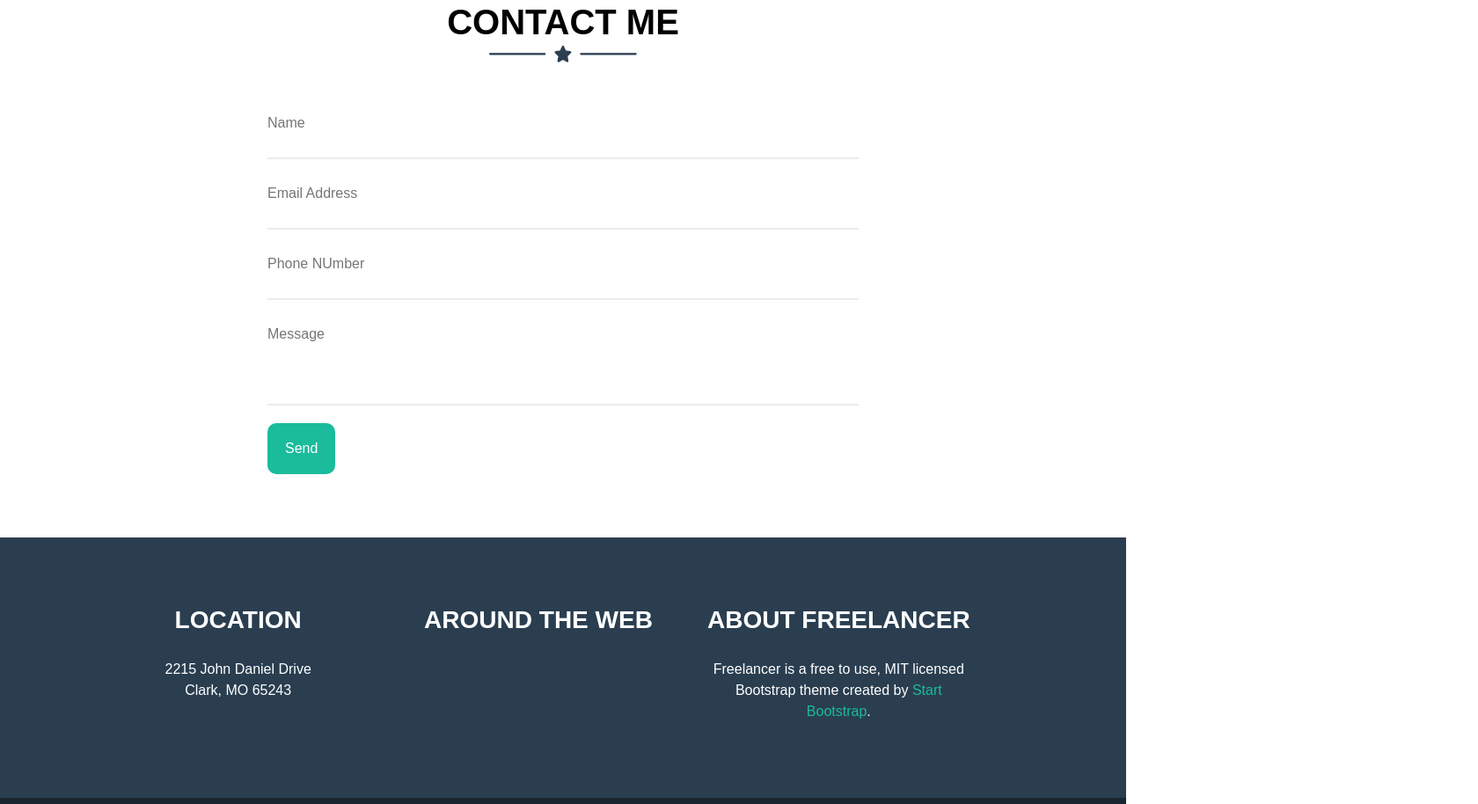
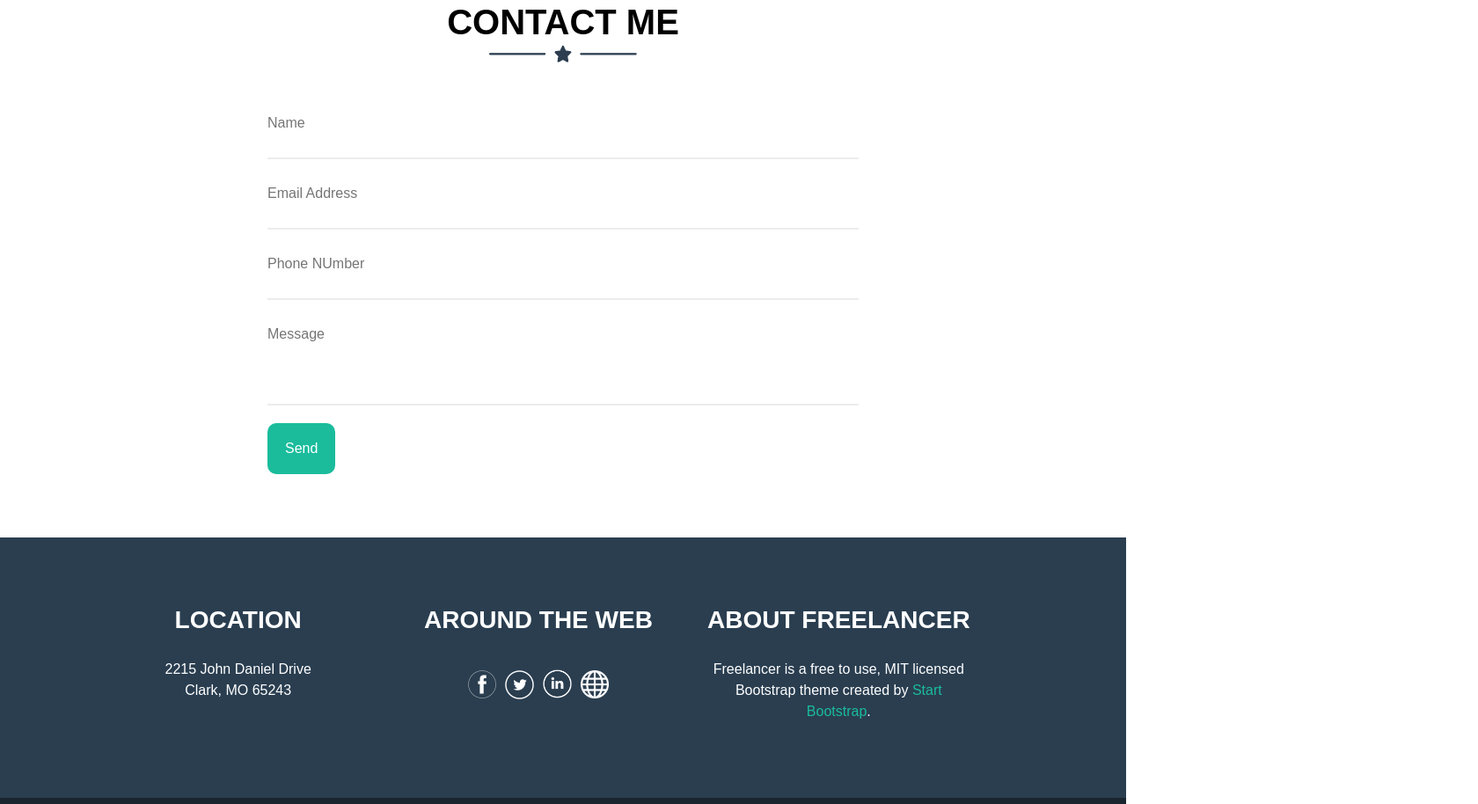
Before and after one commit to EunicaMuchie/webassgnment1, a plain HTML site: page index.html in a window 1280 px wide. Shown: the part 1886-2800 px from the top of the page at 88% size, 1680 px wide, since content can reach past the window. Drawn offline with Linux system fonts and the light colour scheme.

Commit message:
update to html footer nav icons and header stying

```diff
--- a/css/style.css
+++ b/css/style.css
@@ -1,8 +1,8 @@
 body{margin:0; padding:0; overflow-x: hidden!important;}
 
-header{width:auto; background-color:rgb(44, 62, 80);position:absolute; z-index:99; top:0; left:0; padding:20px 200px; overflow-x:hidden;}
+header{width:100vw; background-color:rgb(44, 62, 80);position:absolute; z-index:99; top:0; left:0; padding:20px 200px; overflow-x:hidden;}
  header h3{display:inline; font-family:arial; color: rgb(255, 255, 255); font-size: 22px;}
-header .links{display:inline; float:right; right:0px; margin-left:368.3px;}
+header .links{display:inline;margin-left:450px;}
 .links a{color:white; padding:0px 20px; font-size:12px;font-family:arial; text-decoration:none;}
 .links a:hover{text-decoration:underline;}
 
@@ -42,6 +42,9 @@ footer{margin-top:50px; background-color: rgb(42, 62, 80);margin-bottom: 0px;tex
 .foot-inner{width: calc(100% / 3); margin: 0px 10px;margin-bottom:20px; }
 .foot-inner h3{color:white;font-size:28px; font-family:arial; font-weight: bold;text-align:center;}
 .foot-inner p{color:white; font-size:16px; font-family:arial; text-align:center; line-height:1.5;}
+.foot-inner .f-nav a img{width:10%;}
+.foot-inner .f-nav a .twitter{width:14%; position:relative; top:7px;}
+.foot-inner .f-nav #in{margin-right:6px;}
 .foot-inner p a{text-decoration:none; color:rgb(26, 188, 156); font-size:16px; font-family:arial;}
 .copyright{background-color: rgb(26, 37, 47); padding:20px;}
 .copyright p{color:white; font-size:16px; font-family: arial;}
--- a/index.html
+++ b/index.html
@@ -107,11 +107,11 @@
             <div class="foot-inner">
                 <h3>AROUND THE WEB</h3>
 
-                <div>
-                    <a href="#"></a>
-                    <a href="#"></a>
-                    <a href="#"></a>
-                    <a href="#"></a>
+                <div class="f-nav">
+                    <a href="#"><img src="img/png-facebook-icon-3.png" alt=""></a>
+                    <a id="twitter" href="#"><img class="twitter" src="img/sm_5b01250dcd2d0-removebg-preview.png" alt=""></a>
+                    <a id="in" href="#"><img src="img/10-102671_linkedin-white-png-download-linkedin-icon-white-circle-removebg-preview.png" alt=""></a>
+                    <a href="#"><img src="img/white-website-1.png" alt=""></a>
                 </div>
             </div>
 
```
Also changed, not shown: img/10-102671_linkedin-white-png-download-linkedin-icon-white-circle-removebg-preview.png (added), img/png-facebook-icon-3.png (added), img/sm_5b01250dcd2d0-removebg-preview.png (added), img/website-icon-clipart-white-5.jpg (added), img/white-website-1.png (added).
